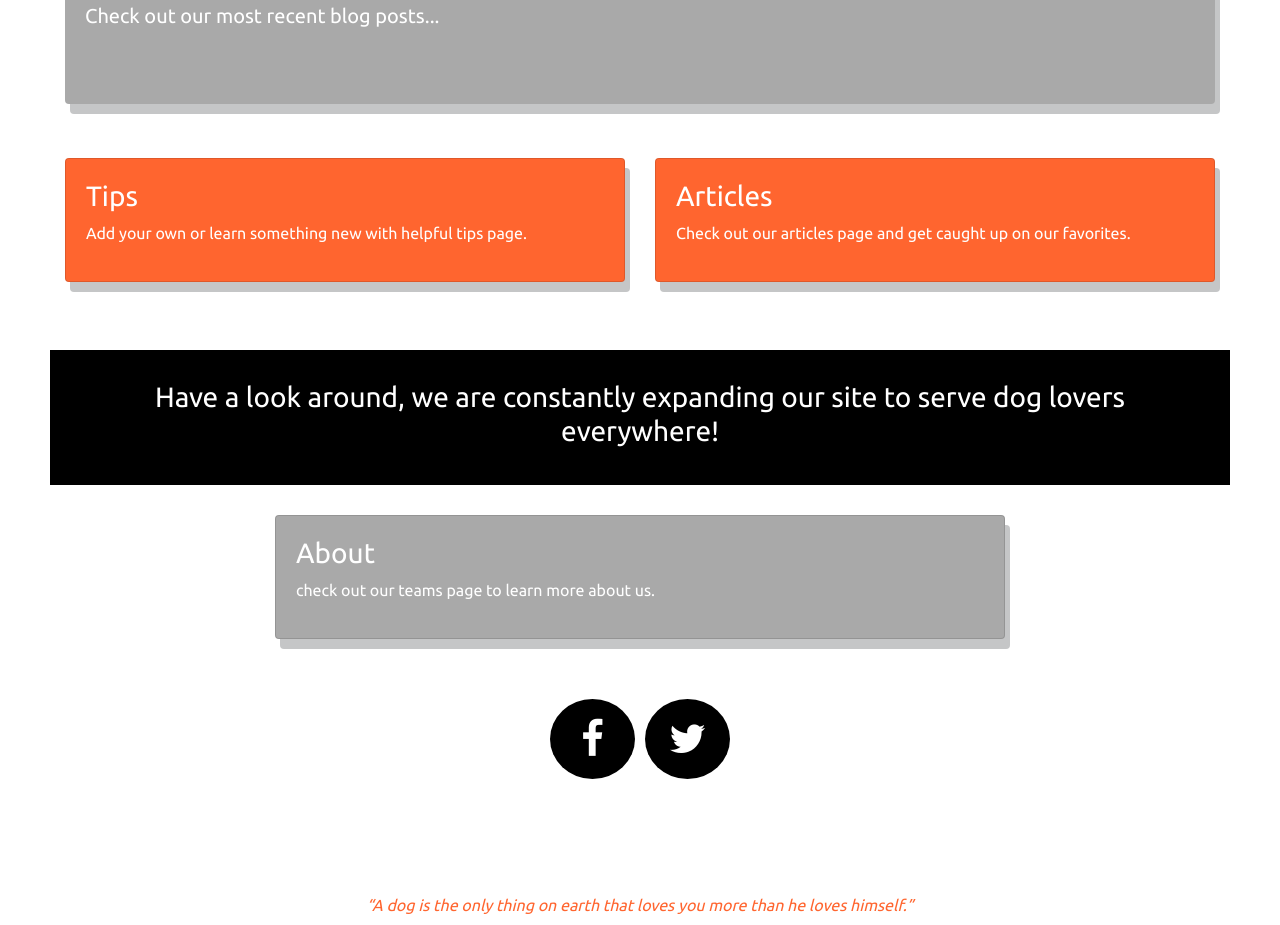
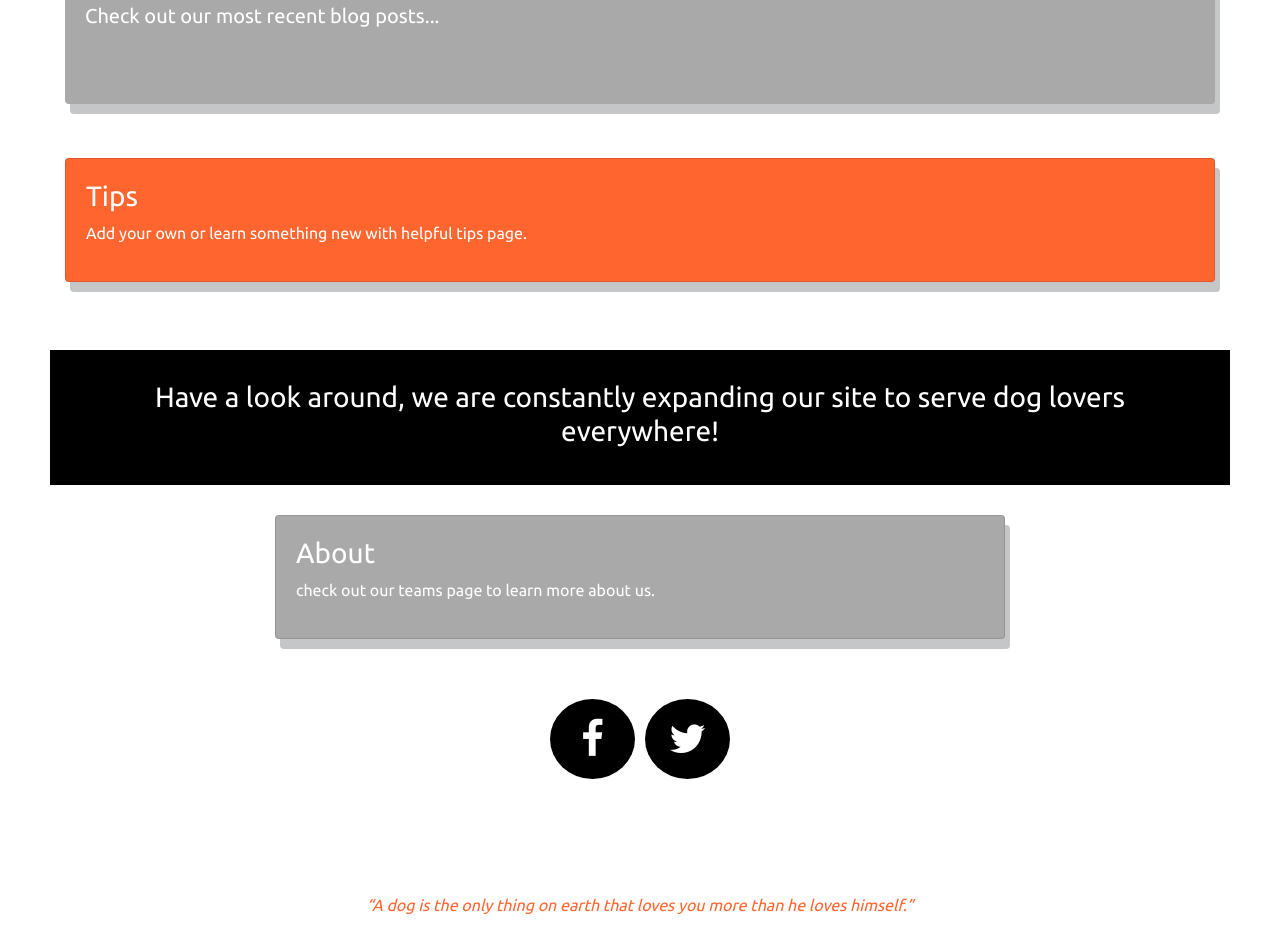
Before and after one commit to Woz-U-Group-Projects/team-asgard, a React (Create React App) app in the folder client-react/: page /#/ in a window 1280 px wide. Shown: the part 1140-2065 px from the top of the page. Built offline with nearby package versions, Linux system fonts and the light colour scheme.

Commit message:
removed articles link from home page

```diff
--- a/client-react/src/Home.js
+++ b/client-react/src/Home.js
@@ -54,7 +54,7 @@
 
             <div class="container-fluid">
                 <div class="row">
-                    <div class="col-sm-6">
+                    <div class="col-sm-12">
                         <Link to="./Tips">
                             <div class="card" id="half">
                                 <h3>Tips</h3>
@@ -63,14 +63,14 @@
                         </Link>
                     </div>
 
-                    <div class="col-sm-6">
+                    {/* <div class="col-sm-6">
                         <Link to="./Article">
                             <div class="card" id="half">
                                 <h3>Articles</h3>
                                 <p>Check out our articles page and get caught up on our favorites.</p>
                             </div>
                         </Link>
-                    </div>
+                    </div> */}
                 </div>
             </div>
 
```
